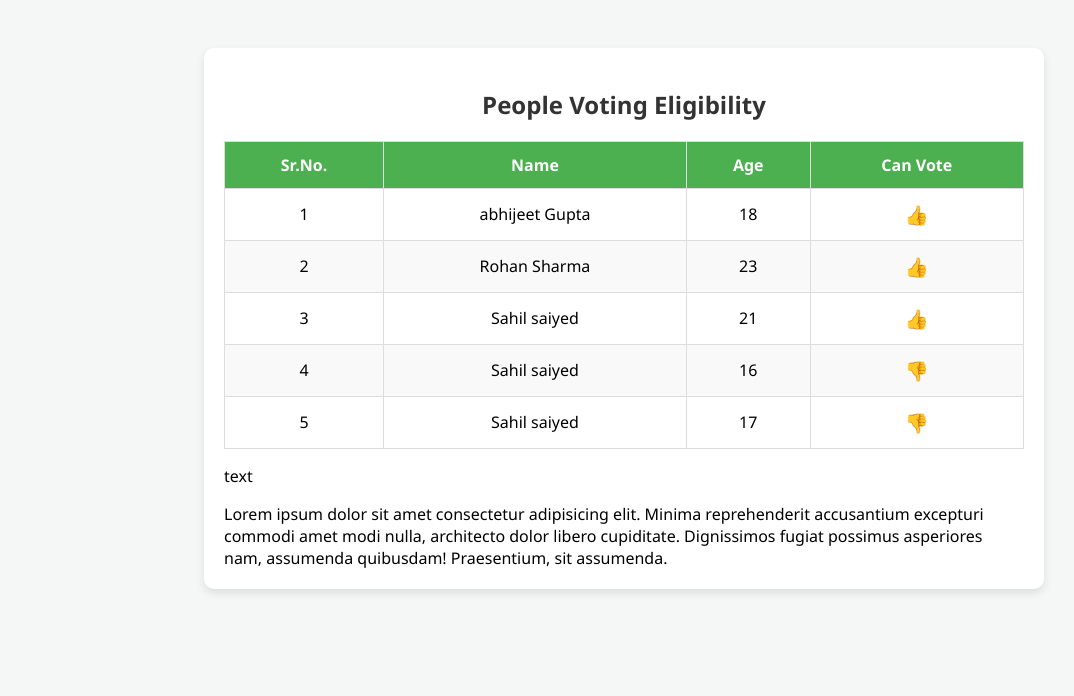
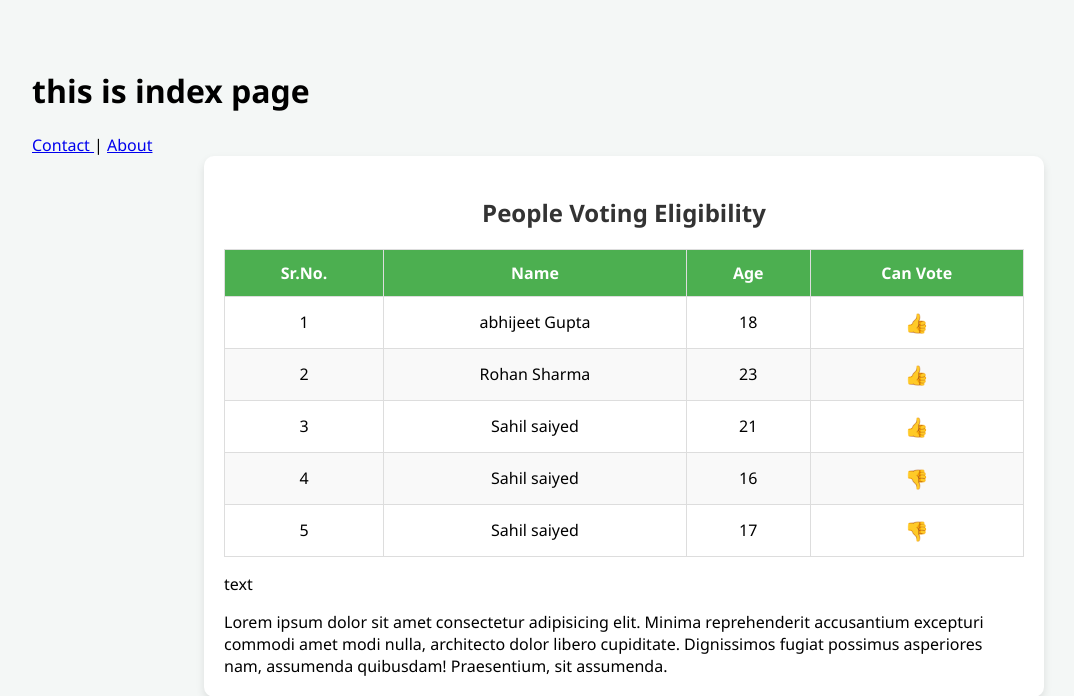
Before and after one commit to sahilsaiyed-oss/django-learning, a Django app: page / in a window 1280 px wide. Shown: the top 696 px of the page, without its empty margins (16-1090 px from the left). Run offline with Django 5.2, Linux system fonts and the light colour scheme.

```diff
--- a/chapter-3/core/core/urls.py
+++ b/chapter-3/core/core/urls.py
@@ -20,6 +20,9 @@ from home.views import *
 
 urlpatterns = [
     path('', home , name="home"),
+    path('contact/', contact , name="contact"),
+    path('about/', about , name="about"),
+
 
     path('success-page/' , success_page , name="success_page"),
 
--- a/chapter-3/core/home/templates/home/index.html
+++ b/chapter-3/core/home/templates/home/index.html
@@ -17,6 +17,18 @@
     </style>
 </head>
 <body>
+
+    <h1> this is index page </h1>
+
+    <a href="/contact/">
+        Contact
+    </a>
+
+    |
+
+    <a href="/about/">
+        About
+    </a>
 
     <div class="container">
         <h2>People Voting Eligibility</h2>
@@ -54,5 +66,6 @@
         Lorem ipsum dolor sit amet consectetur adipisicing elit. Minima reprehenderit accusantium excepturi commodi amet modi nulla, architecto dolor libero cupiditate. Dignissimos fugiat possimus asperiores nam, assumenda quibusdam! Praesentium, sit assumenda.
     </div>
 
+
 </body>
 </html>
--- a/chapter-3/core/home/views.py
+++ b/chapter-3/core/home/views.py
@@ -25,6 +25,13 @@ def home(request):
     'text': "text"
 })
 
+def about(request):
+    return render(request,"home/about.html")
+
+
+def contact(request):
+    return render(request,"home/contact.html")
+
 
 def success_page(request):
     print("*" * 10)
```
Also changed, not shown: chapter-3/core/home/templates/home/about.html (added, +23 -0 lines), chapter-3/core/home/templates/home/contact.html (added, +23 -0 lines).
